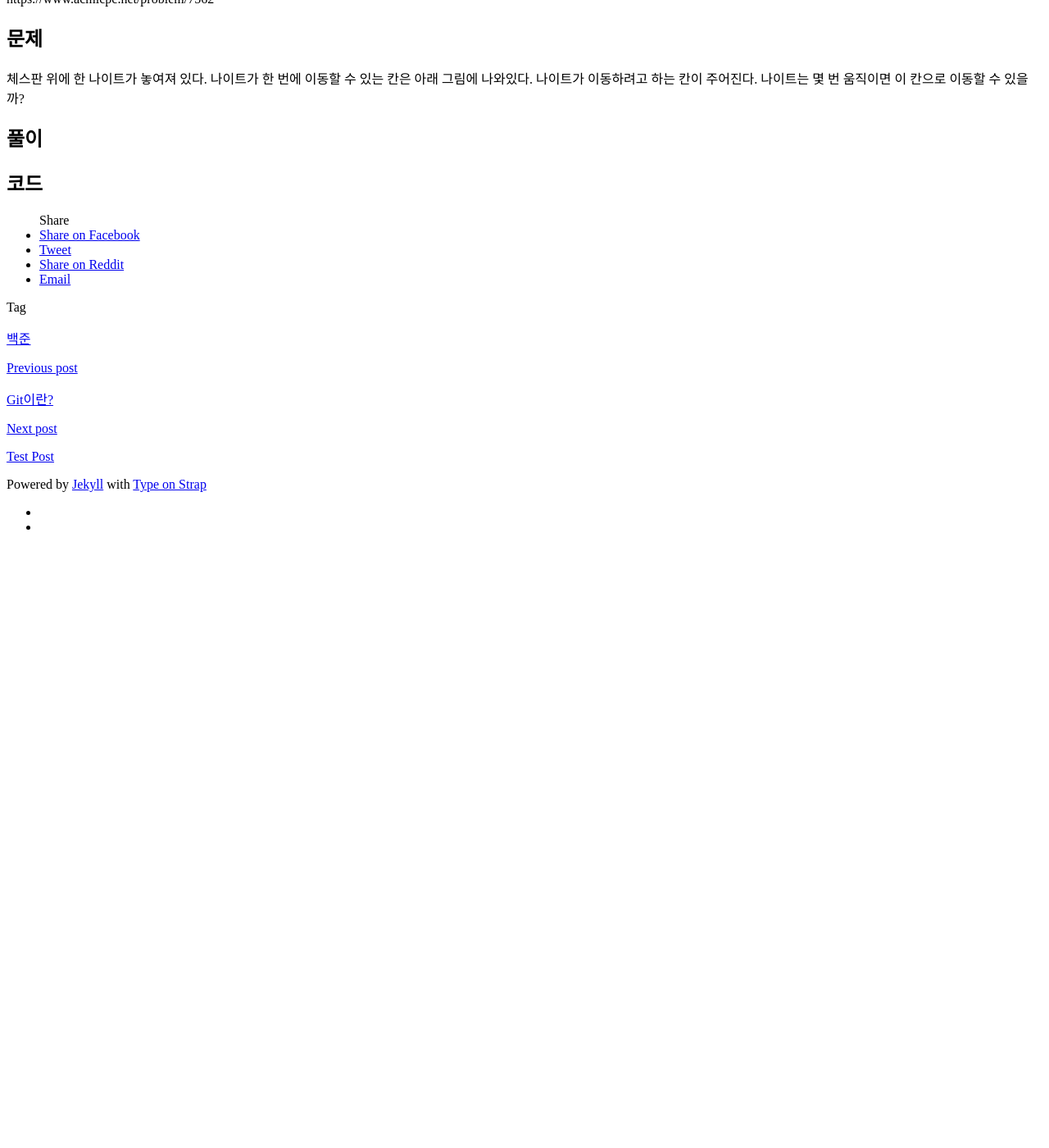
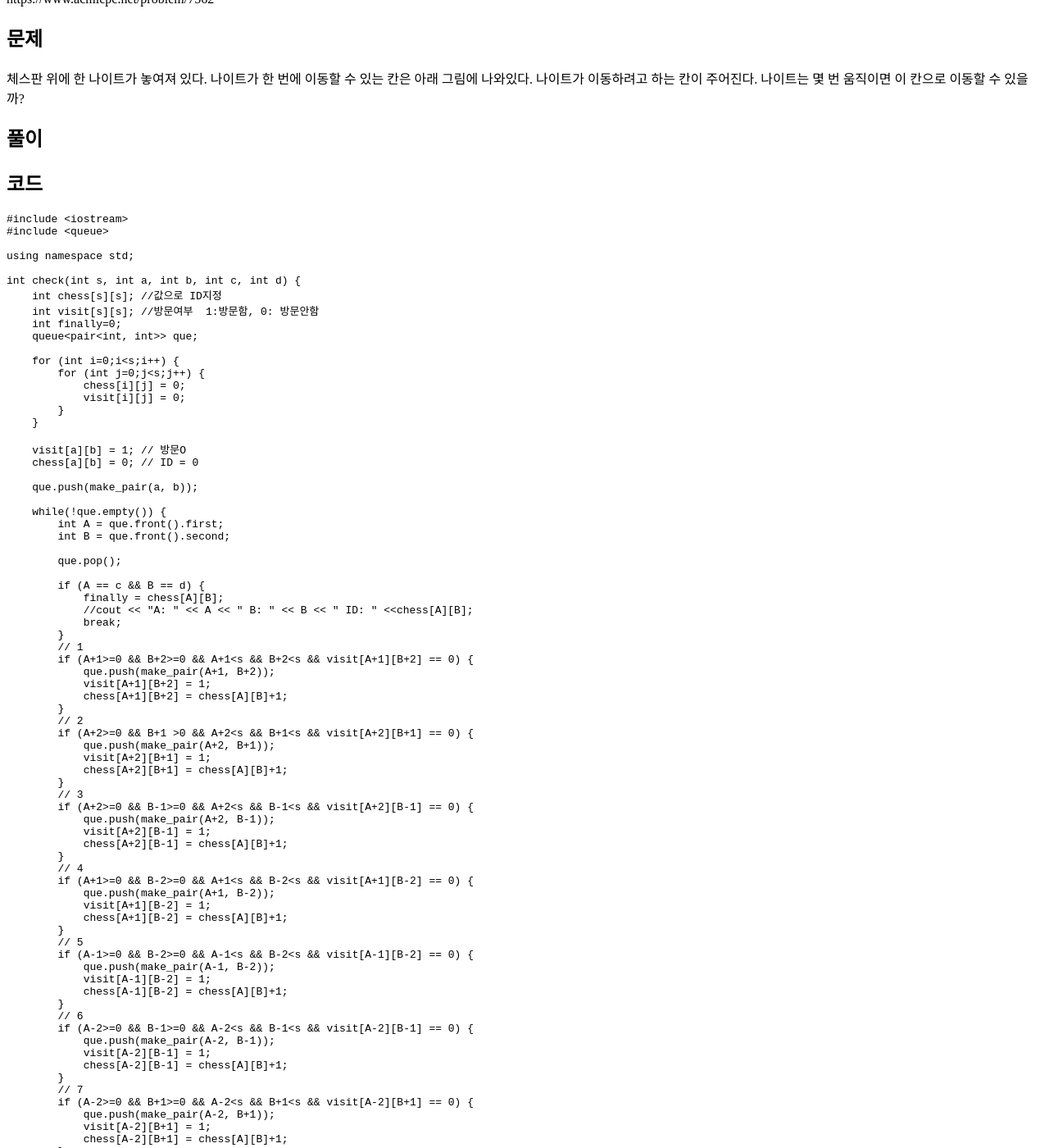
Before and after one commit to kksj216/kksj216-2.github.io, a Jekyll site: the page built from _posts/2020-08-02-baekjoon7562.md, in a window 1280 px wide and 1400 px high, scrolled down 1007 px. Shown: the whole window at 82% size. Built offline with Jekyll 4.4.1, drawn with Linux system fonts in a browser that asks for light colours; before the commit the page ends 1675 px from its top, so only the background shows below that; some of the changed text lies outside the part shown.

````diff
--- a/_posts/2020-08-02-baekjoon7562.md
+++ b/_posts/2020-08-02-baekjoon7562.md
@@ -21,3 +21,126 @@
 
 
 ## 코드
+
+```c++
+#include <iostream>
+#include <queue>
+
+using namespace std;
+
+int check(int s, int a, int b, int c, int d) {
+    int chess[s][s]; //값으로 ID지정
+    int visit[s][s]; //방문여부  1:방문함, 0: 방문안함
+    int finally=0;
+    queue<pair<int, int>> que;
+
+    for (int i=0;i<s;i++) {
+        for (int j=0;j<s;j++) {
+            chess[i][j] = 0;
+            visit[i][j] = 0;
+        }
+    }
+
+    visit[a][b] = 1; // 방문O
+    chess[a][b] = 0; // ID = 0
+
+    que.push(make_pair(a, b));
+
+    while(!que.empty()) {
+        int A = que.front().first;
+        int B = que.front().second;
+
+        que.pop();
+
+        if (A == c && B == d) {
+            finally = chess[A][B];
+            //cout << "A: " << A << " B: " << B << " ID: " <<chess[A][B];
+            break;
+        }
+        // 1
+        if (A+1>=0 && B+2>=0 && A+1<s && B+2<s && visit[A+1][B+2] == 0) {
+            que.push(make_pair(A+1, B+2));
+            visit[A+1][B+2] = 1;
+            chess[A+1][B+2] = chess[A][B]+1;
+        }
+        // 2
+        if (A+2>=0 && B+1 >0 && A+2<s && B+1<s && visit[A+2][B+1] == 0) {
+            que.push(make_pair(A+2, B+1));
+            visit[A+2][B+1] = 1;
+            chess[A+2][B+1] = chess[A][B]+1;
+        }
+        // 3
+        if (A+2>=0 && B-1>=0 && A+2<s && B-1<s && visit[A+2][B-1] == 0) {
+            que.push(make_pair(A+2, B-1));
+            visit[A+2][B-1] = 1;
+            chess[A+2][B-1] = chess[A][B]+1;
+        }
+        // 4
+        if (A+1>=0 && B-2>=0 && A+1<s && B-2<s && visit[A+1][B-2] == 0) {
+            que.push(make_pair(A+1, B-2));
+            visit[A+1][B-2] = 1;
+            chess[A+1][B-2] = chess[A][B]+1;
+        }
+        // 5
+        if (A-1>=0 && B-2>=0 && A-1<s && B-2<s && visit[A-1][B-2] == 0) {
+            que.push(make_pair(A-1, B-2));
+            visit[A-1][B-2] = 1;
+            chess[A-1][B-2] = chess[A][B]+1;
+        }
+        // 6
+        if (A-2>=0 && B-1>=0 && A-2<s && B-1<s && visit[A-2][B-1] == 0) {
+            que.push(make_pair(A-2, B-1));
+            visit[A-2][B-1] = 1;
+            chess[A-2][B-1] = chess[A][B]+1;
+        }
+        // 7
+        if (A-2>=0 && B+1>=0 && A-2<s && B+1<s && visit[A-2][B+1] == 0) {
+            que.push(make_pair(A-2, B+1));
+            visit[A-2][B+1] = 1;
+            chess[A-2][B+1] = chess[A][B]+1;
+        }
+        // 8
+        if (A-1>=0 && B+2>=0 && A-1<s && B+2<s && visit[A-1][B+2] == 0) {
+            que.push(make_pair(A-1, B+2));
+            visit[A-1][B+2] = 1;
+            chess[A-1][B+2] = chess[A][B]+1;
+        }
+
+        //cout << que.front().first << " " << que.front().second << " ID: " << chess[que.front().first][que.front().second] << endl;
+
+    }
+
+    //cout << "finally: " << finally << endl;
+    return finally;
+}
+// chess[][]로 ID 설정하기
+
+int main() {
+    int number, count=0;
+    int size, startX, startY, arriveX, arriveY;
+    int total=0;
+
+    cin >> number;
+    int result[number];
+
+    while (count != number) {
+        cin >> size;
+
+        cin >> startX >> startY;
+        cin >> arriveX >> arriveY;
+
+        total = check(size, startX, startY, arriveX, arriveY);
+
+        result[count] = total;
+
+        count++;
+    }
+
+    for (int i=0;i<number;i++) {
+        cout << result[i] << endl;
+    }
+
+    return 0;
+
+}
+```
````
Also changed, not shown: _posts/2020-08-09-ds_sort.md (added, +215 -0 lines).
